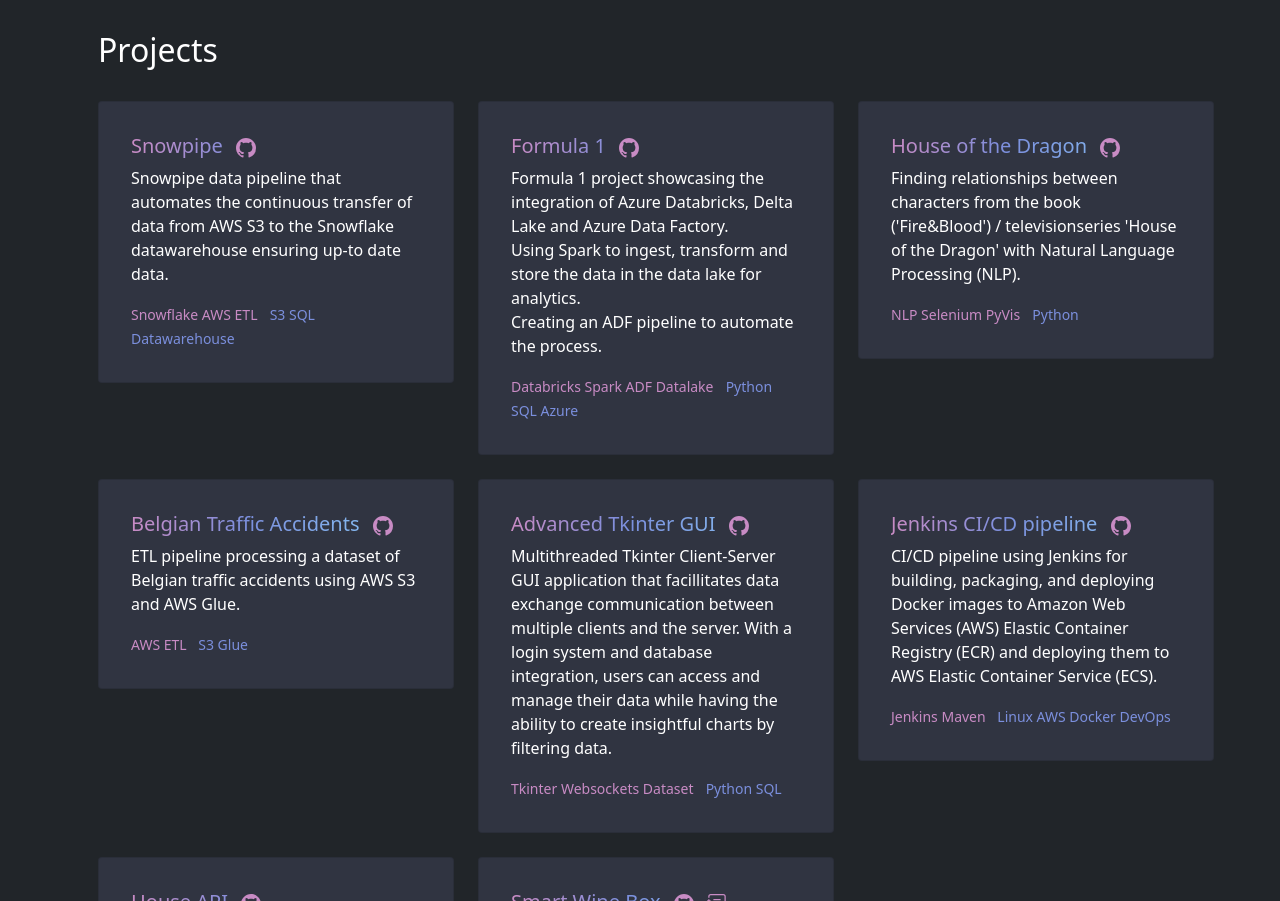
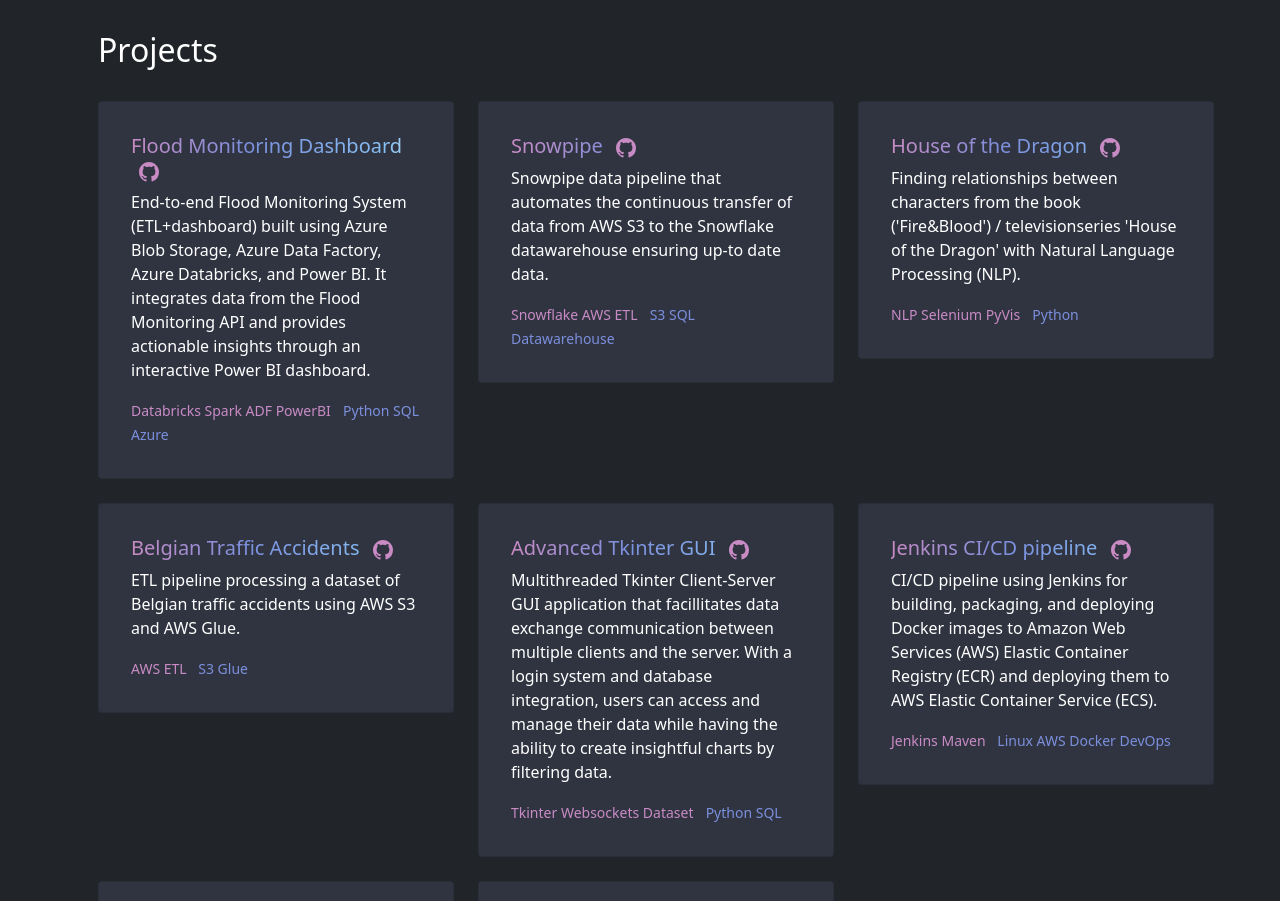
Before and after one commit to dominicho97/dominicho97.github.io, a plain HTML site: page index.html in a window 1280 px wide. Shown: the part 2594-3495 px from the top of the page. Drawn offline with nearby package versions, Linux system fonts and the light colour scheme.

Commit message:
added flood monitor project 2024-12-24

```diff
--- a/index.html
+++ b/index.html
@@ -228,6 +228,30 @@
         <div class="col">
           <div class="card bg-warning text-bg-light p-3">
             <div class="card-body ">
+              <h5 class="card-title text-custom">Flood Monitoring Dashboard
+                <a href="https://github.com/dominicho97/flood-monitor" target="_blank">
+                  <svg  width="20" height="20" fill="currentColor"  class="bi bi-github ms-2"  viewBox="0 0 16 16">
+                    <path d="M8 0C3.58 0 0 3.58 0 8c0 3.54 2.29 6.53 5.47 7.59.4.07.55-.17.55-.38 0-.19-.01-.82-.01-1.49-2.01.37-2.53-.49-2.69-.94-.09-.23-.48-.94-.82-1.13-.28-.15-.68-.52-.01-.53.63-.01 1.08.58 1.23.82.72 1.21 1.87.87 2.33.66.07-.52.28-.87.51-1.07-1.78-.2-3.64-.89-3.64-3.95 0-.87.31-1.59.82-2.15-.08-.2-.36-1.02.08-2.12 0 0 .67-.21 2.2.82.64-.18 1.32-.27 2-.27.68 0 1.36.09 2 .27 1.53-1.04 2.2-.82 2.2-.82.44 1.1.16 1.92.08 2.12.51.56.82 1.27.82 2.15 0 3.07-1.87 3.75-3.65 3.95.29.25.54.73.54 1.48 0 1.07-.01 1.93-.01 2.2 0 .21.15.46.55.38A8.012 8.012 0 0 0 16 8c0-4.42-3.58-8-8-8z"/>
+                  </svg>
+                </a>
+              </h5>
+              <p class="card-text">End-to-end Flood Monitoring System (ETL+dashboard) built using Azure Blob Storage,
+                Azure Data Factory, Azure Databricks, and Power BI.
+                It integrates data from the Flood Monitoring API and provides actionable insights through an interactive Power BI dashboard.
+
+
+              </p>
+              <p class="card-text">
+                <small class="text-primary me-2">Databricks Spark ADF PowerBI</small>
+                <small class="text-secondary me-2">Python SQL Azure</small>
+                </p>
+            </div>
+          </div>
+        </div>
+
+        <div class="col">
+          <div class="card bg-warning text-bg-light p-3">
+            <div class="card-body ">
               <h5 class="card-title text-custom">Snowpipe
                 <a href="https://github.com/dominicho97/Snowpipe/" target="_blank">
                   <svg  width="20" height="20" fill="currentColor"  class="bi bi-github ms-2"  viewBox="0 0 16 16">
@@ -247,27 +271,6 @@
           </div>
         </div>
 
-        <div class="col">
-          <div class="card bg-warning text-bg-light p-3">
-            <div class="card-body ">
-              <h5 class="card-title text-custom">Formula 1
-                <a href="https://github.com/dominicho97/f1_databricks" target="_blank">
-                  <svg  width="20" height="20" fill="currentColor"  class="bi bi-github ms-2"  viewBox="0 0 16 16">
-                    <path d="M8 0C3.58 0 0 3.58 0 8c0 3.54 2.29 6.53 5.47 7.59.4.07.55-.17.55-.38 0-.19-.01-.82-.01-1.49-2.01.37-2.53-.49-2.69-.94-.09-.23-.48-.94-.82-1.13-.28-.15-.68-.52-.01-.53.63-.01 1.08.58 1.23.82.72 1.21 1.87.87 2.33.66.07-.52.28-.87.51-1.07-1.78-.2-3.64-.89-3.64-3.95 0-.87.31-1.59.82-2.15-.08-.2-.36-1.02.08-2.12 0 0 .67-.21 2.2.82.64-.18 1.32-.27 2-.27.68 0 1.36.09 2 .27 1.53-1.04 2.2-.82 2.2-.82.44 1.1.16 1.92.08 2.12.51.56.82 1.27.82 2.15 0 3.07-1.87 3.75-3.65 3.95.29.25.54.73.54 1.48 0 1.07-.01 1.93-.01 2.2 0 .21.15.46.55.38A8.012 8.012 0 0 0 16 8c0-4.42-3.58-8-8-8z"/>
-                  </svg>
-                </a>
-              </h5>
-              <p class="card-text">Formula 1 project showcasing the integration of Azure Databricks, Delta Lake and Azure Data Factory.<br>
-                Using Spark to ingest, transform and store the data in the data lake for analytics.<br>
-                Creating an ADF pipeline to automate the process.
-              </p>
-              <p class="card-text">
-                <small class="text-primary me-2">Databricks Spark ADF Datalake</small>
-                <small class="text-secondary me-2">Python SQL Azure</small>
-                </p>
-            </div>
-          </div>
-        </div>
 
 
 
```
